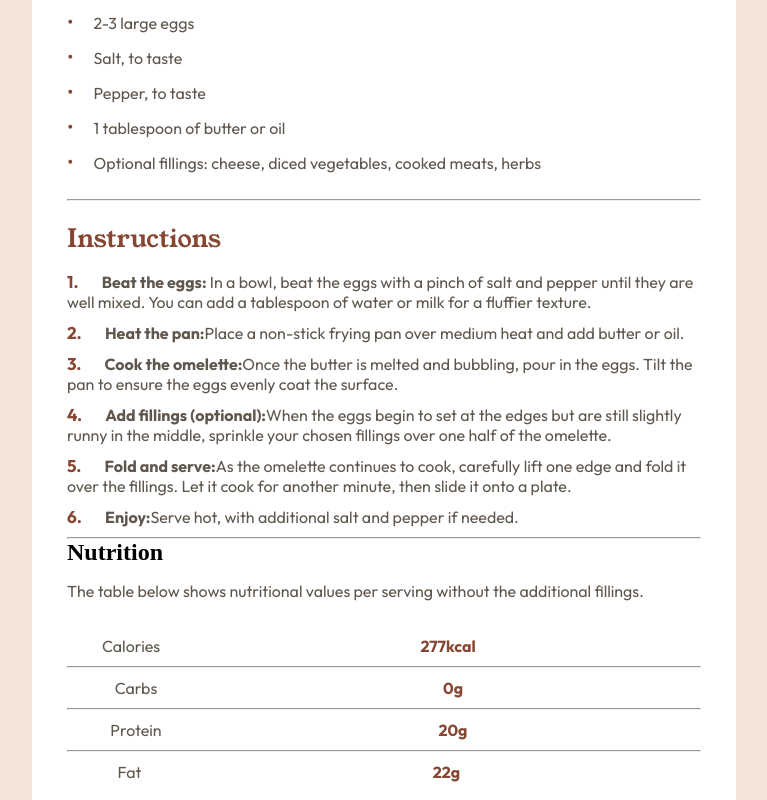
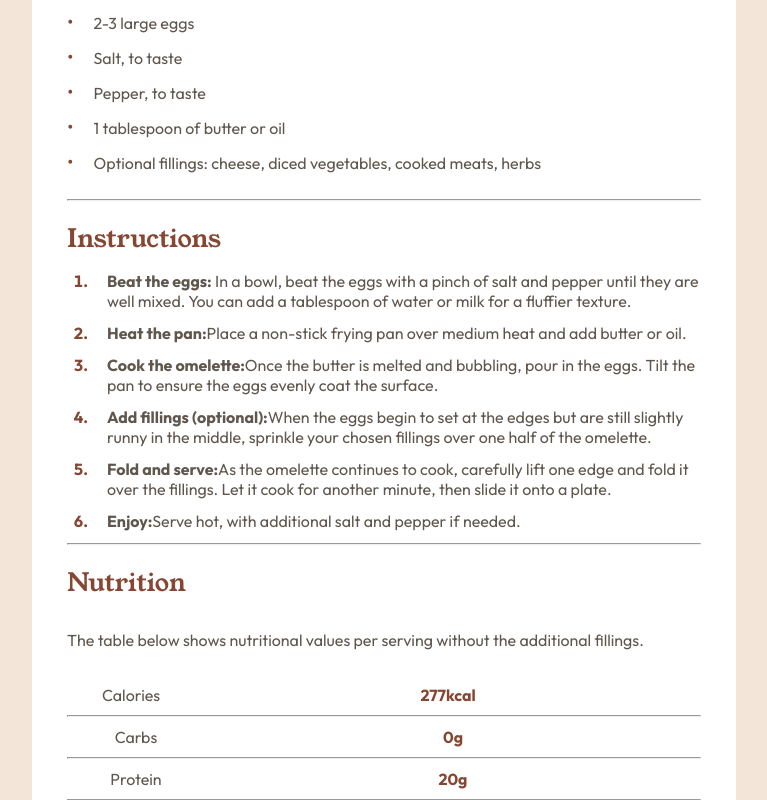
Before and after one commit to DavidMorenoGoat/Recipe-page, a plain HTML site: page index.html in a window 1280 px wide. Shown: the part 849-1649 px from the top of the page, without its empty margins (256-1023 px from the left). Drawn offline with nearby package versions, Linux system fonts and the light colour scheme; files that its build step writes are made by us from their sources.

Commit message:
Update styles.scss

```diff
--- a/styles.scss
+++ b/styles.scss
@@ -76,7 +76,7 @@ $ColorLetras: hsl(30, 10%, 34%);
           }
 
           li strong {
-            color: $ColorH1;
+            color: $ColorLetras;
           }
 }
 // CONTENEDOR INGREDIENTES
@@ -121,34 +121,33 @@ $ColorLetras: hsl(30, 10%, 34%);
         font-size: 25px;
         margin-bottom: 15px;
     }
-    ol{
-        list-style-type: none;
-        counter-reset: item;
-        padding-left: 0;
+    ol li{
+        padding-bottom: 12px;
+        padding-left: 16px;
+        margin-left: 24px;
         font-family: "Outfit", sans-serif;
         font-weight: 400;
         font-style: normal;
+        color: $ColorLetras;
+       font-size: 16px
     }
-    li{
-        margin-bottom: 10px;
-        color: $ColorLetras;
+    ol ::marker{
+        color: $ColorH2;
+        font-weight: 700;
     }
-    li::before {
-        // content: "•";
-        content: counter(item) ". "; /* Añade el número manualmente */
-      counter-increment: item; /* Incrementa el contador de la lista */
-        color: $ColorH2;
-        font-size: 17px;
-        margin-right: 20px;
-        font-weight: bold;
-      }
 
-      li strong {
-        color: $ColorH1;
-      }
 }
 // `CONTENEDOR NUTRICION
 .contenedor-nutricion{
+    h2{
+        color: $ColorH2;
+        font-family: "Young Serif", serif;
+        font-weight: 400;
+        font-style: normal;
+        padding-top: 20px;
+        font-size: 25px;
+        margin-bottom: 15px;
+    }
     .contenedor-ncard{
         display: flex;
         justify-content: space-around;
```
